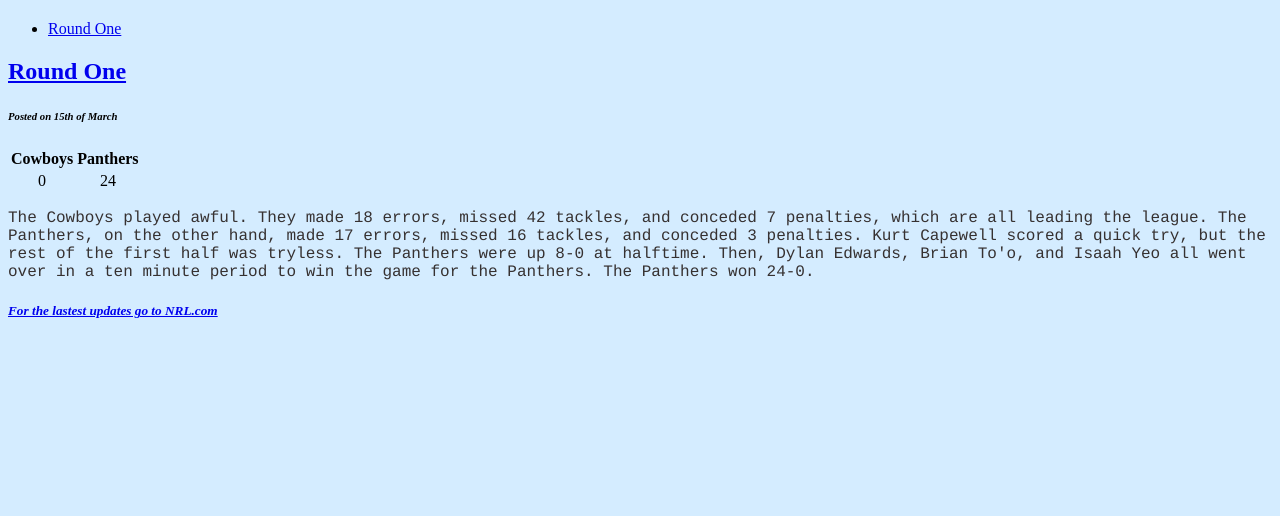
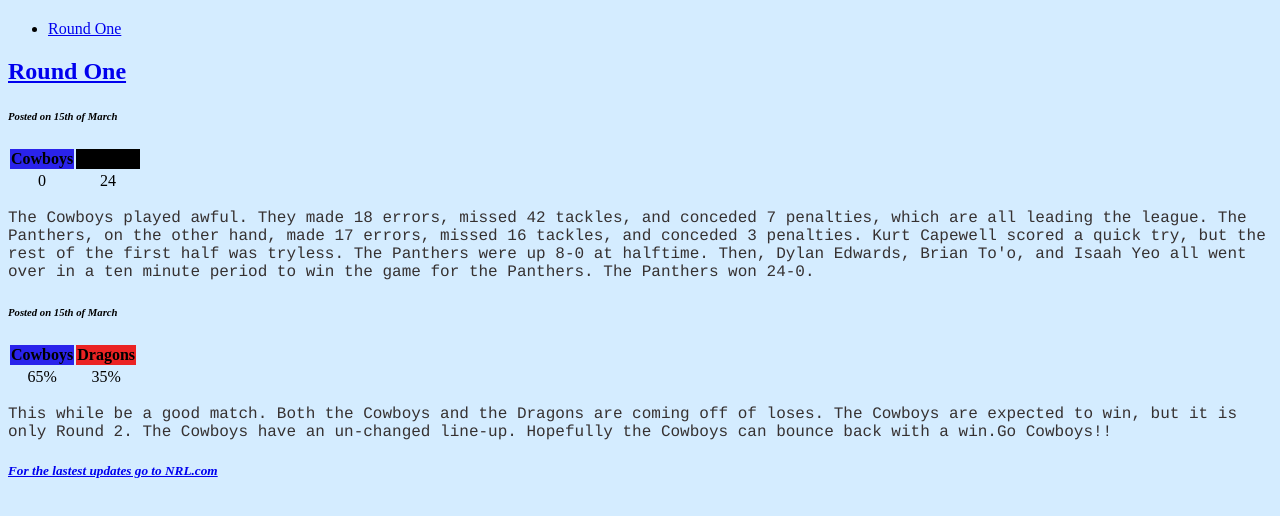
Before and after one commit to moojoohoo/The-Cowboys, a plain HTML site: page index.html in a window 1280 px wide. Shown: the part 110-626 px from the top of the page. Drawn offline with Linux system fonts and the light colour scheme.

Commit message:
Update index.html

```diff
--- a/index.html
+++ b/index.html
@@ -37,6 +37,18 @@
         body{
         background-color:rgb(212, 236, 255);
         }
+     #cowboys{
+background-color:rgb(42, 35, 235);
+     }
+     #dragons{
+         background-color:rgb(235, 35, 35);
+     }
+
+     #panthers{
+         background-color:rgb(0, 0, 0);
+     }
+
+
     </style>
     <body>
 
@@ -52,8 +64,8 @@
         <h6>Posted on 15th of March</h6>
         <table>
             <thead>
-            <th>Cowboys</th>
-             <th>Panthers</th>
+            <th id="cowboys">Cowboys</th>
+             <th id="panthers">Panthers</th>
 
             </thead>
             <tbody>
@@ -62,6 +74,19 @@
             </tbody>
         </table>
         <p>The Cowboys played awful. They made 18 errors, missed 42 tackles, and conceded 7 penalties, which are all leading the league. The Panthers, on the other hand, made 17 errors, missed 16 tackles, and conceded 3 penalties. Kurt Capewell scored a quick try, but the rest of the first half was tryless. The Panthers were up 8-0 at halftime. Then,  Dylan Edwards, Brian To'o, and Isaah Yeo all went over in a ten minute period to win the game for the Panthers. The Panthers won 24-0. </p>
+       <h6>Posted on 15th of March</h6>
+        <table>
+            <thead>
+            <th id="cowboys">Cowboys</th>
+             <th id="dragons">Dragons</th>
+
+            </thead>
+            <tbody>
+                <td>65%</td>
+                <td>35%</td>
+            </tbody>
+        </table>
+        <p>This while be a good match. Both the Cowboys and the Dragons are coming off of loses. The Cowboys are expected to win, but it is only Round 2. The Cowboys have an un-changed line-up. Hopefully the Cowboys can bounce back with a win.Go Cowboys!! </p>
 
 
         <h5 id="link"><a href="https://www.nrl.com">For the lastest updates go to NRL.com</a></h5>
```
